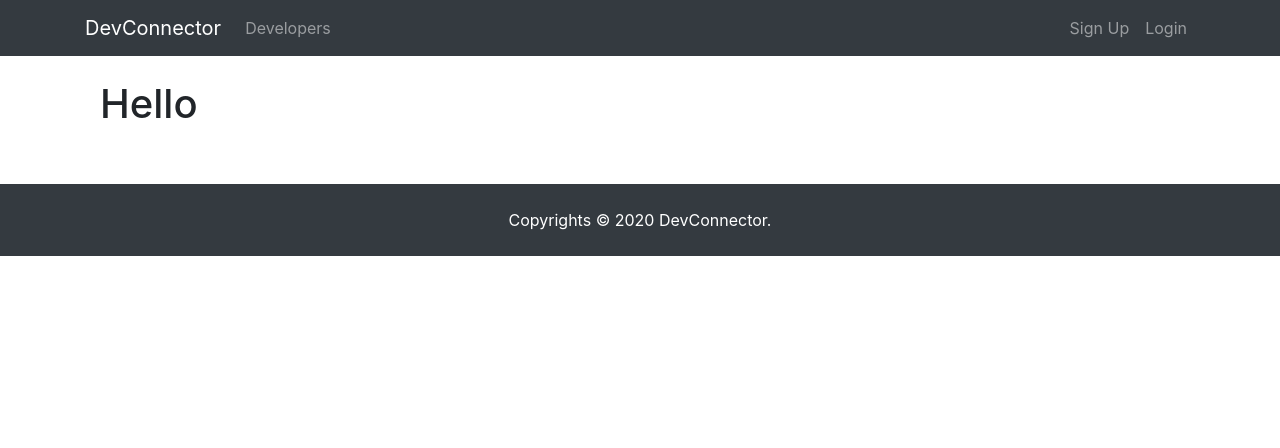
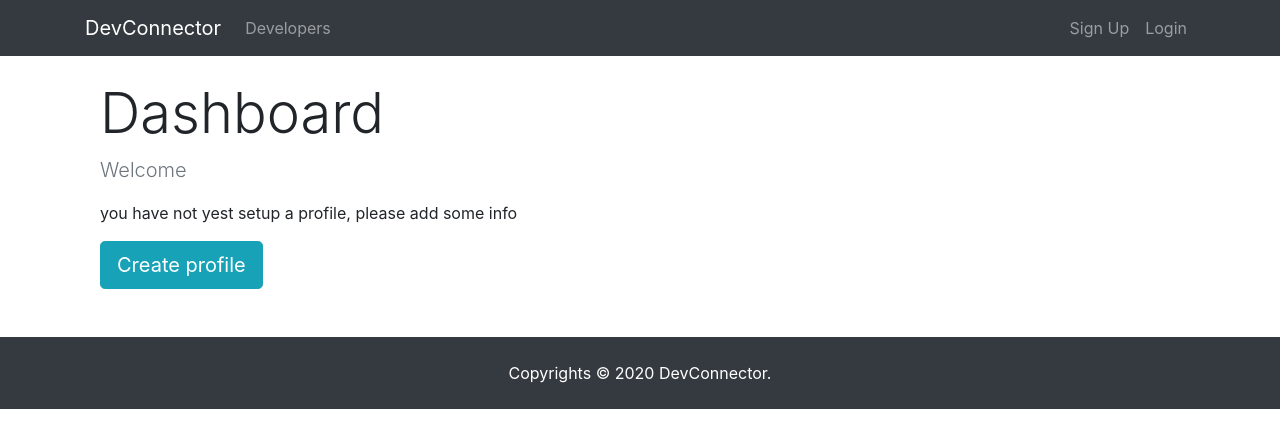
Before and after one commit to mo-farrag/dev.Connector, a React (Create React App) app in the folder client/: page /dashboard in a window 1280 px wide. Shown: the top 448 px of the page. Built offline with nearby package versions, Linux system fonts and the light colour scheme; no server answers.

Commit message:
add dashboard spinner component

```diff
--- /dev/null
+++ b/client/src/components/common/spinner.jsx
@@ -0,0 +1,14 @@
+import React from "react";
+import spinner from "./spinner.gif";
+
+export default function Spinner() {
+  return (
+    <div>
+      <img
+        src={spinner}
+        alt="Loading.."
+        style={{ width: "200px", margin: "auto", display: "block" }}
+      />
+    </div>
+  );
+}
--- a/client/src/components/dashboard/dashboard.jsx
+++ b/client/src/components/dashboard/dashboard.jsx
@@ -1,12 +1,12 @@
 import React, { Component } from "react";
+import { Link } from "react-router-dom";
 import PropTypes from "prop-types";
 import { connect } from "react-redux";
 import { getCurrentProfile } from "../../actions/profileActions";
+import Spinner from "../common/spinner";
 
 class Dashboard extends Component {
   componentDidMount() {
-    console.log("test");
-
     this.props.getCurrentProfile();
   }
 
@@ -16,9 +16,24 @@
     let dashboardContent;
 
     if (profile === null || isLoading) {
-      dashboardContent = <h4>Loading ...</h4>;
+      dashboardContent = <Spinner />;
     } else {
-      dashboardContent = <h1>Hello</h1>;
+      //check if the logged in user has profile data
+      if (Object.keys(profile).length > 0) {
+        //user has a profile
+        dashboardContent = <h1>TODO: dsplay profile</h1>;
+      } else {
+        //user has no profile
+        dashboardContent = (
+          <div>
+            <p className="lead text-muted">Welcome {user.name}</p>
+            <p>you have not yest setup a profile, please add some info</p>
+            <Link to="/create-profile" className="btn btn-lg btn-info">
+              Create profile
+            </Link>
+          </div>
+        );
+      }
     }
 
     return (
@@ -26,7 +41,8 @@
         <div className="container">
           <div className="row">
             <div className="col-md-12">
-              <h1 className="display-4">{dashboardContent}</h1>
+              <h1 className="display-4">Dashboard</h1>
+              {dashboardContent}
             </div>
           </div>
         </div>
```
Also changed, not shown: client/src/components/common/spinner.gif (added).
